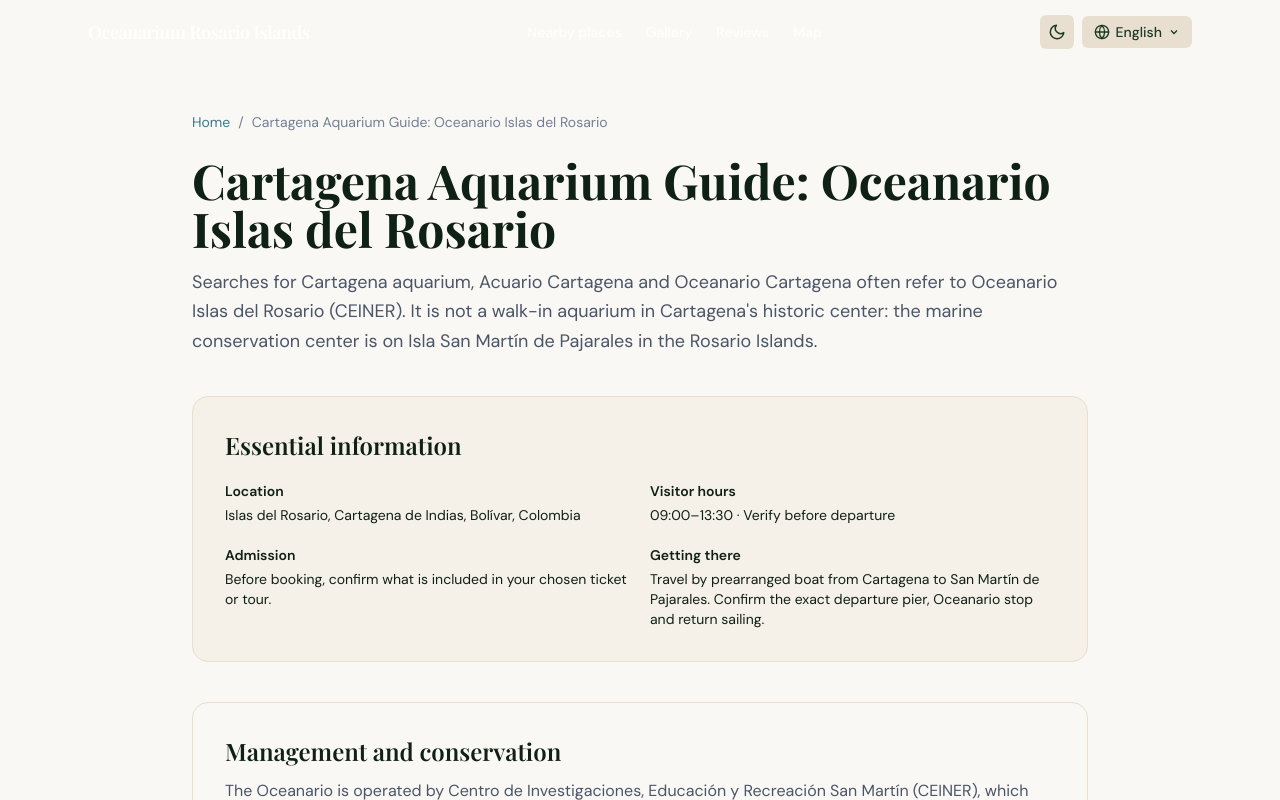
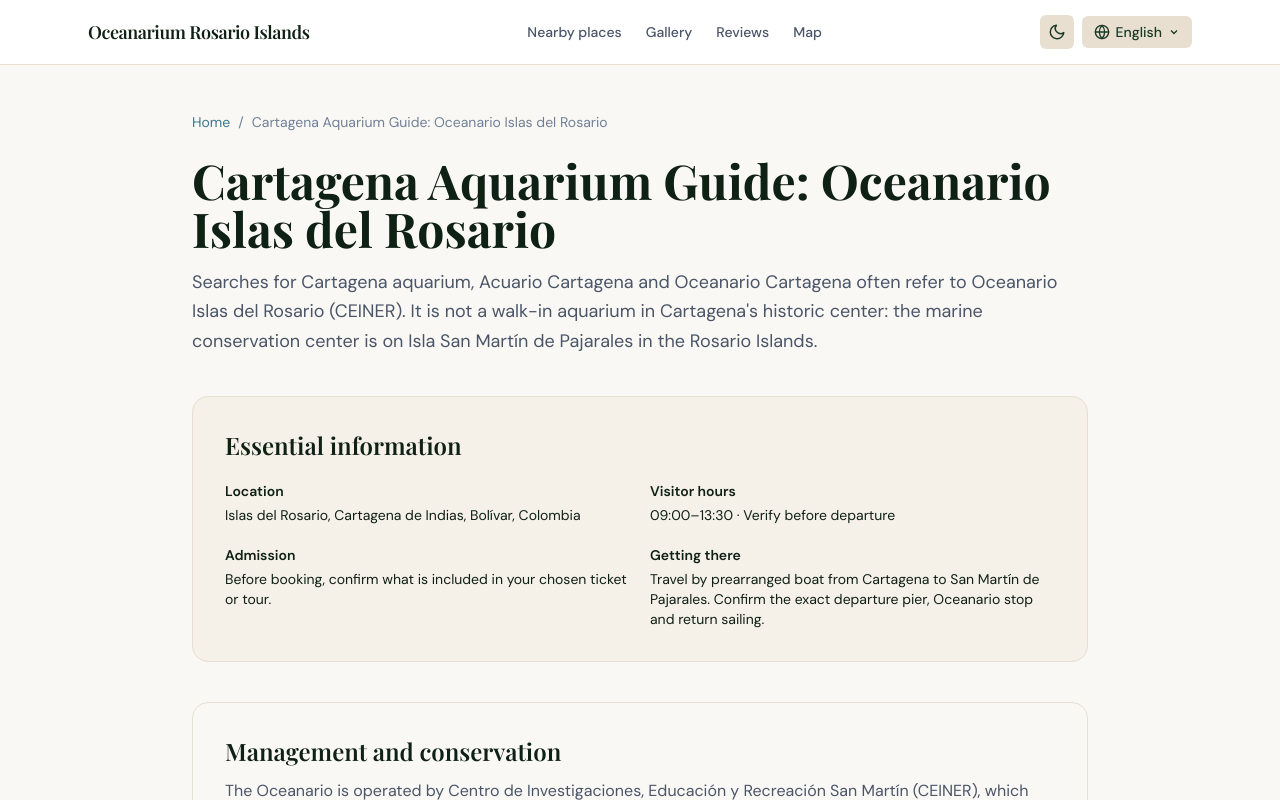
Before and after one commit to n20186005-hash/oceanariumrosarioislands, a Next.js app: page /en/cartagena-aquarium-guide in a window 1280 px wide. Shown: the top 800 px of the page. Built offline with nearby package versions, Linux system fonts and the light colour scheme; a web font is replaced by a local one.

Commit message:
Keep navigation legible on visitor detail pages

```diff
--- a/src/app/[locale]/page.tsx
+++ b/src/app/[locale]/page.tsx
@@ -25,7 +25,7 @@ export default async function HomePage({
 
   return (
     <>
-      <Header />
+      <Header overlay />
       <main>
         <Hero />
         <Intro />
--- a/src/components/Header.tsx
+++ b/src/components/Header.tsx
@@ -6,7 +6,7 @@ import LanguageToggle from './LanguageToggle';
 import ThemeToggle from './ThemeToggle';
 import { useState, useEffect } from 'react';
 
-export default function Header() {
+export default function Header({ overlay = false }: { overlay?: boolean }) {
   const t = useTranslations('header');
   const locale = useLocale();
   const [scrolled, setScrolled] = useState(false);
@@ -17,19 +17,20 @@ export default function Header() {
     return () => window.removeEventListener('scroll', handler);
   }, []);
 
+  const solid = !overlay || scrolled;
   const homeHref = `/${locale}`;
 
   return (
     <header
       className="fixed top-0 left-0 right-0 z-50 transition-all duration-300"
       style={{
-        background: scrolled ? 'var(--bg-secondary)' : 'transparent',
-        borderBottom: scrolled ? '1px solid var(--border-color)' : 'none',
-        backdropFilter: scrolled ? 'blur(12px)' : 'none',
+        background: solid ? 'var(--bg-secondary)' : 'transparent',
+        borderBottom: solid ? '1px solid var(--border-color)' : 'none',
+        backdropFilter: solid ? 'blur(12px)' : 'none',
       }}
     >
       <div className="max-w-6xl mx-auto px-4 sm:px-6 h-16 flex items-center justify-between">
-        <a href={homeHref} className="font-display text-lg font-semibold tracking-tight" style={{ color: scrolled ? 'var(--text-primary)' : '#fff' }}>
+        <a href={homeHref} className="font-display text-lg font-semibold tracking-tight" style={{ color: solid ? 'var(--text-primary)' : '#fff' }}>
           {t('siteName')}
         </a>
 
@@ -39,7 +40,7 @@ export default function Header() {
               key={section}
               href={`/${locale}/#${section}`}
               className="text-sm font-medium transition-colors"
-              style={{ color: scrolled ? 'var(--text-secondary)' : 'rgba(255,255,255,0.85)' }}
+              style={{ color: solid ? 'var(--text-secondary)' : 'rgba(255,255,255,0.85)' }}
             >
               {t(section)}
             </a>
```
